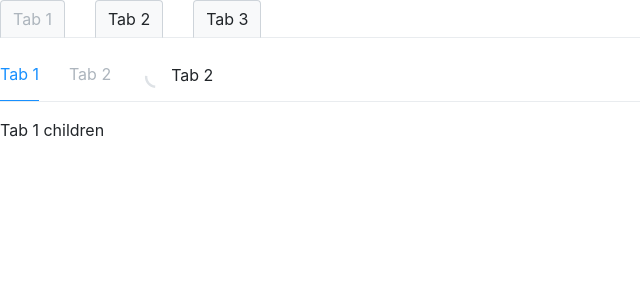
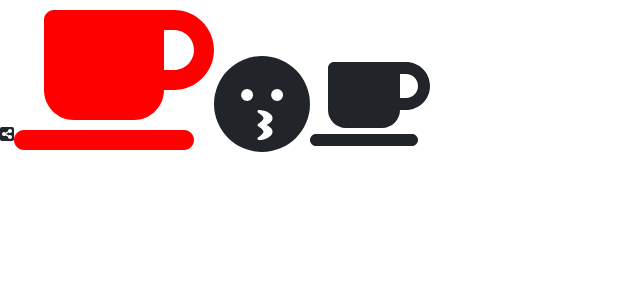
Before and after one commit to FireSunshine/fire, a React (Create React App) app: page / in a window 1280 px wide. Shown: the top 300 px of the page, without its empty margins (0-640 px from the left). Built offline with nearby package versions, Linux system fonts and the light colour scheme.

Commit message:
Icon 组件

```diff
--- a/package.json
+++ b/package.json
@@ -3,6 +3,9 @@
   "version": "0.1.0",
   "private": true,
   "dependencies": {
+    "@fortawesome/fontawesome-svg-core": "^6.2.1",
+    "@fortawesome/free-solid-svg-icons": "^6.2.1",
+    "@fortawesome/react-fontawesome": "^0.2.0",
     "@testing-library/jest-dom": "^5.14.1",
     "@testing-library/react": "^13.0.0",
     "@testing-library/user-event": "^13.2.1",
--- a/src/App.tsx
+++ b/src/App.tsx
@@ -7,6 +7,11 @@ import MenuItem from './components/Menu/MenuItem';
 import SubMenu from './components/Menu/SubMenu';
 import Tabs from './components/Tabs/Tabs';
 import loadingImg from 'assets/images/loading.svg';
+import { FontAwesomeIcon } from '@fortawesome/react-fontawesome';
+import { faShareAltSquare, faCoffee, fas } from '@fortawesome/free-solid-svg-icons';
+import Icon from 'components/Icon/Icon';
+import { library } from '@fortawesome/fontawesome-svg-core';
+library.add(fas);
 
 function App() {
   const [loading, setLoading] = useState(false);
@@ -14,7 +19,9 @@ function App() {
     <>
       {/* button */}
       {/* <div style={{ display: 'flex', justifyContent: 'space-around', alignItems: 'center' }}>
-        <Button onClick={() => setLoading(true)}>默认</Button>
+        <Button onClick={() => setLoading(true)} data-testid="34567" lhy-testid="4567" lhy-woid="4567">
+          默认
+        </Button>
         <Button btnType="primary" className="name" loading={loading}>
           primary
         </Button>
@@ -70,7 +77,7 @@ function App() {
           </SubMenu>
         </Menu>>
       </div> */}
-      <div>
+      {/* <div>
         <Tabs
           type="card"
           items={[
@@ -118,7 +125,11 @@ function App() {
             },
           ]}
         />
-      </div>
+      </div> */}
+      <FontAwesomeIcon icon={faShareAltSquare} />
+      <FontAwesomeIcon icon={faCoffee} size="10x" color="red" />
+      <Icon icon="face-kiss" size="6x" />
+      <Icon icon={faCoffee} size="6x" />
     </>
   );
 }
--- /dev/null
+++ b/src/components/Icon/Icon.tsx
@@ -0,0 +1,20 @@
+import React from 'react';
+import { FontAwesomeIcon, FontAwesomeIconProps } from '@fortawesome/react-fontawesome';
+import classNames from 'classnames';
+
+export type ThemeProps = 'primary' | 'secondary' | 'success' | 'info' | 'warning' | 'danger' | 'light' | 'dark';
+
+export interface IconProps extends FontAwesomeIconProps {
+  theme?: ThemeProps;
+}
+
+const Icon: React.FC<IconProps> = (props) => {
+  const { theme, className, ...restProps } = props;
+
+  const classes = classNames('fire-icon', className, {
+    [`icon-${theme}`]: theme,
+  });
+  return <FontAwesomeIcon className={classes} {...restProps} />;
+};
+
+export default Icon;
```
Also changed, not shown: 1 other file (tests, documents, lock files or other folders).
